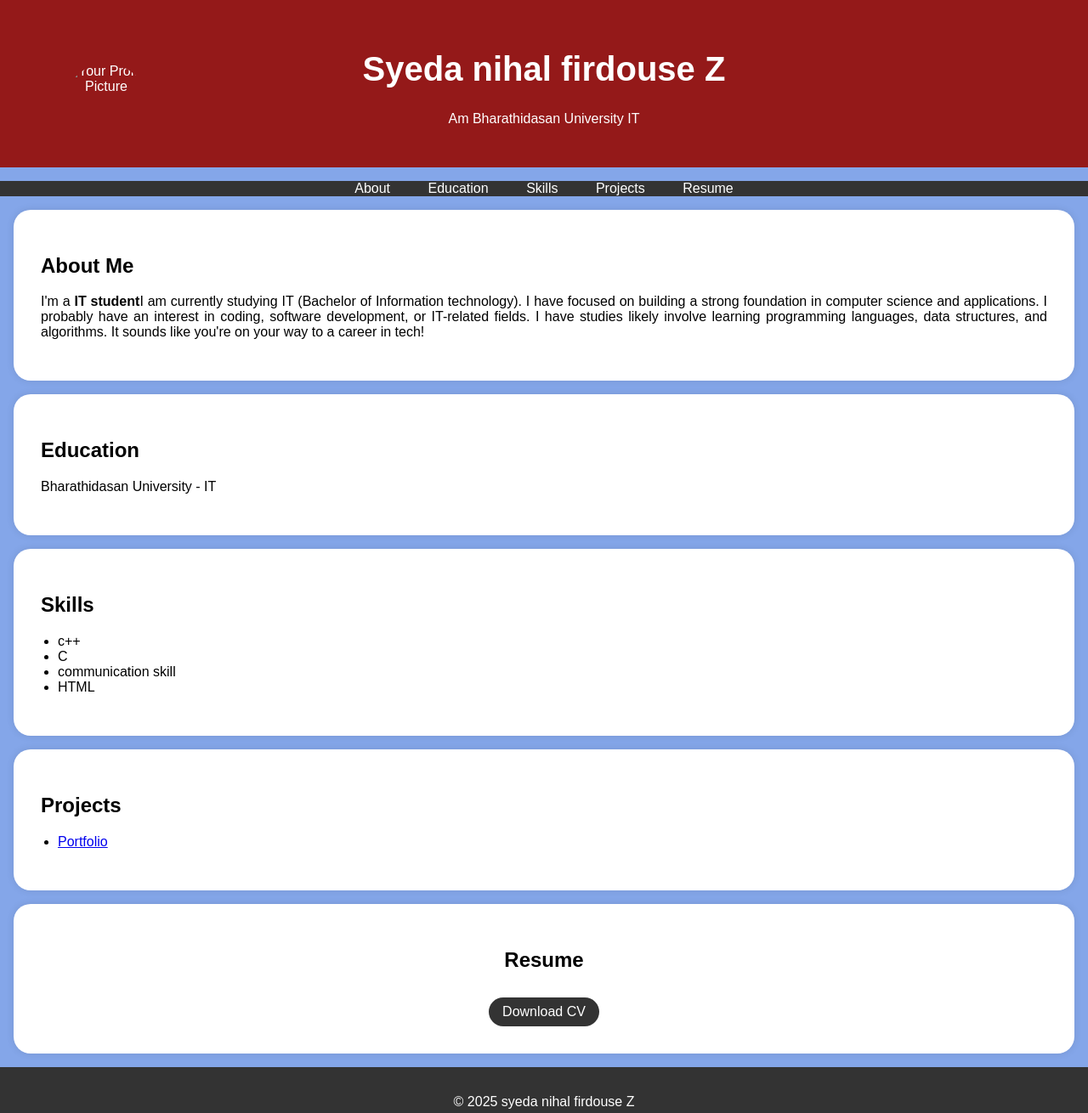
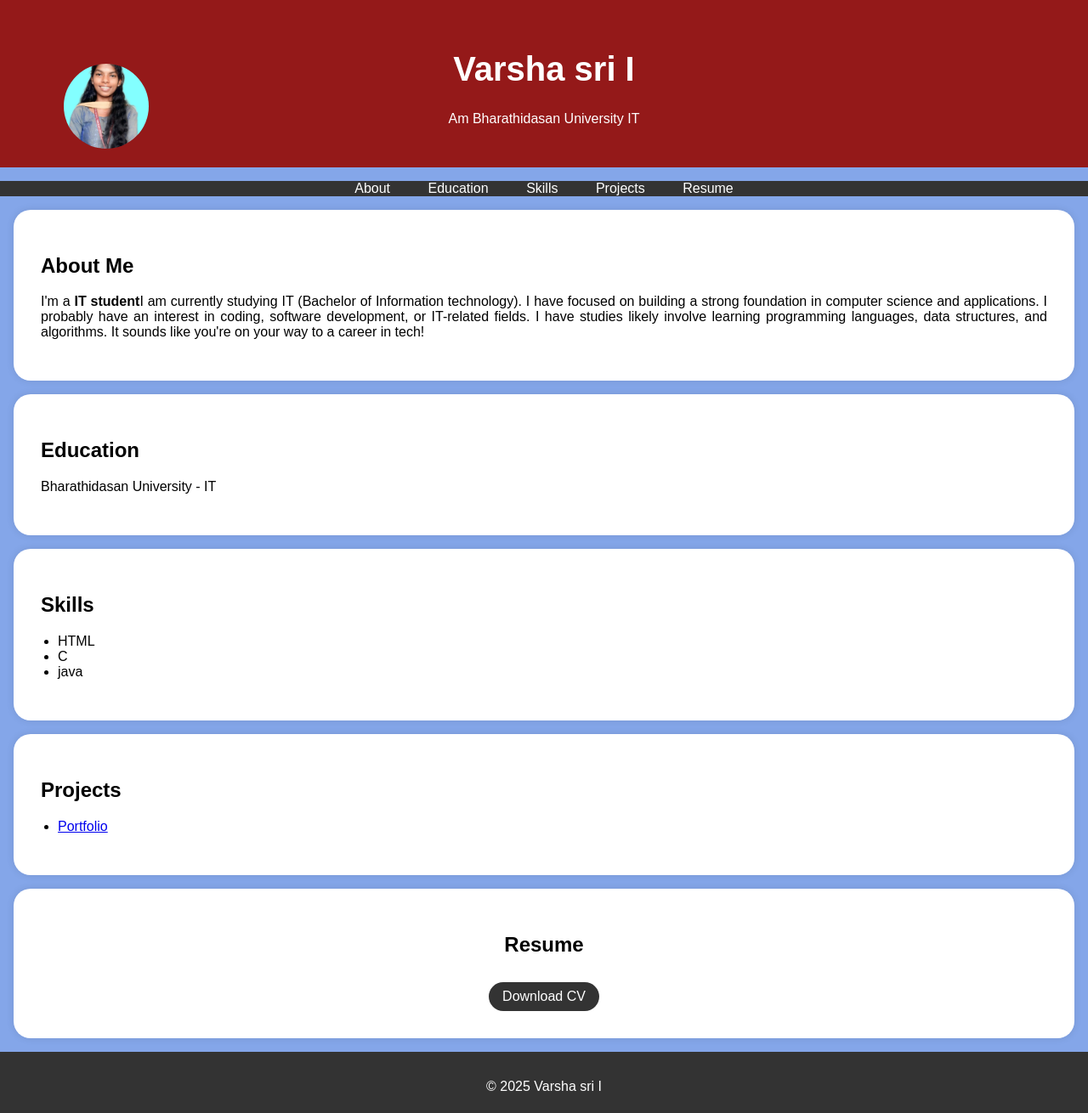
Before and after one commit to varsha21102005/digital_portfolio, a plain HTML site: page index.html in a window 1280 px wide. Shown: the top 1310 px of the page at 85% size. Drawn offline with Linux system fonts and the light colour scheme; files whose address does not match are found by name.

Commit message:
Add files via upload

```diff
--- a/index.html
+++ b/index.html
@@ -95,8 +95,8 @@
     <header>
         <div class="header-content">
             <!-- Add your profile picture here -->
-            <img src="c:\Users\IT_29\Desktop\PORTFOLIO\nihal.jpg" alt="Your Profile Picture" class="profile-picture">
-            <h1>Syeda nihal firdouse Z</h1>
+            <img src="c:\Users\IT_29\Downloads\PORTOFOLIO\VARSHA.jpeg" alt="Your Profile Picture" class="profile-picture">
+            <h1>Varsha sri I</h1>
             <p>Am Bharathidasan University IT</p>
         </div>
     </header>
@@ -138,13 +138,9 @@
         <div class="section-content">
             <h2>Skills</h2>
             <ul>
-                <li>c++</li>
+                <li>HTML</li>
                 <li>C</li>
-
-                <li>communication skill</li>
-
-
-                <li>HTML</li>
+             <li>java</li>
 
 
             </ul>
@@ -169,14 +165,14 @@
         <div class="section-content">
             <center>
             <h2>Resume</h2>
-            <a href="c:\Users\IT_29\Desktop\PORTFOLIO\2CV_2025032110011553.pdf="_blank" class="download-button">Download CV</a>
+            <a href="c:\Users\IT_29\Downloads\PORTOFOLIO\DocScanner Mar 26, 2025 1-09 PM (1).pdf="_blank" class="download-button">Download CV</a>
         </center>
         </div>
 
     </section>
 
     <footer>
-        <p>&copy; 2025 syeda nihal firdouse Z</p>
+        <p>&copy; 2025 Varsha sri I</p>
     </footer>
 
     <script>
```
